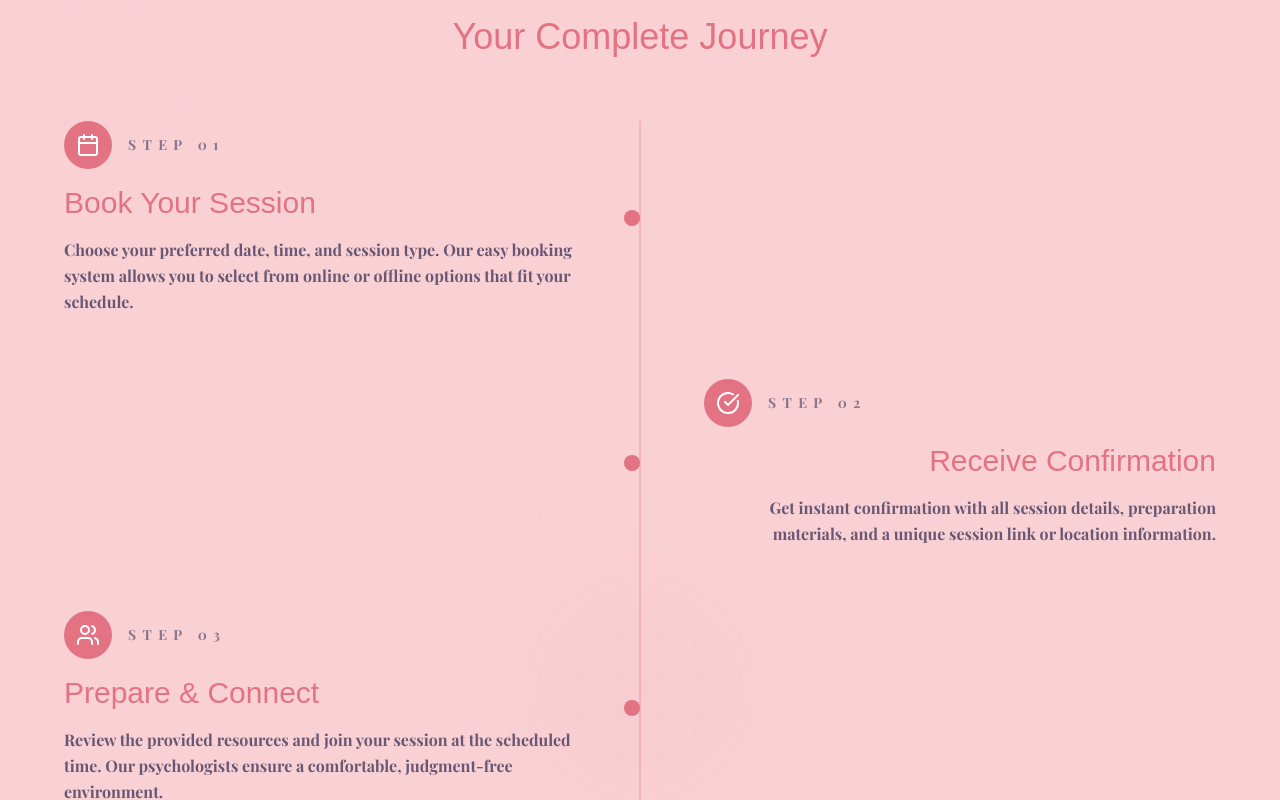
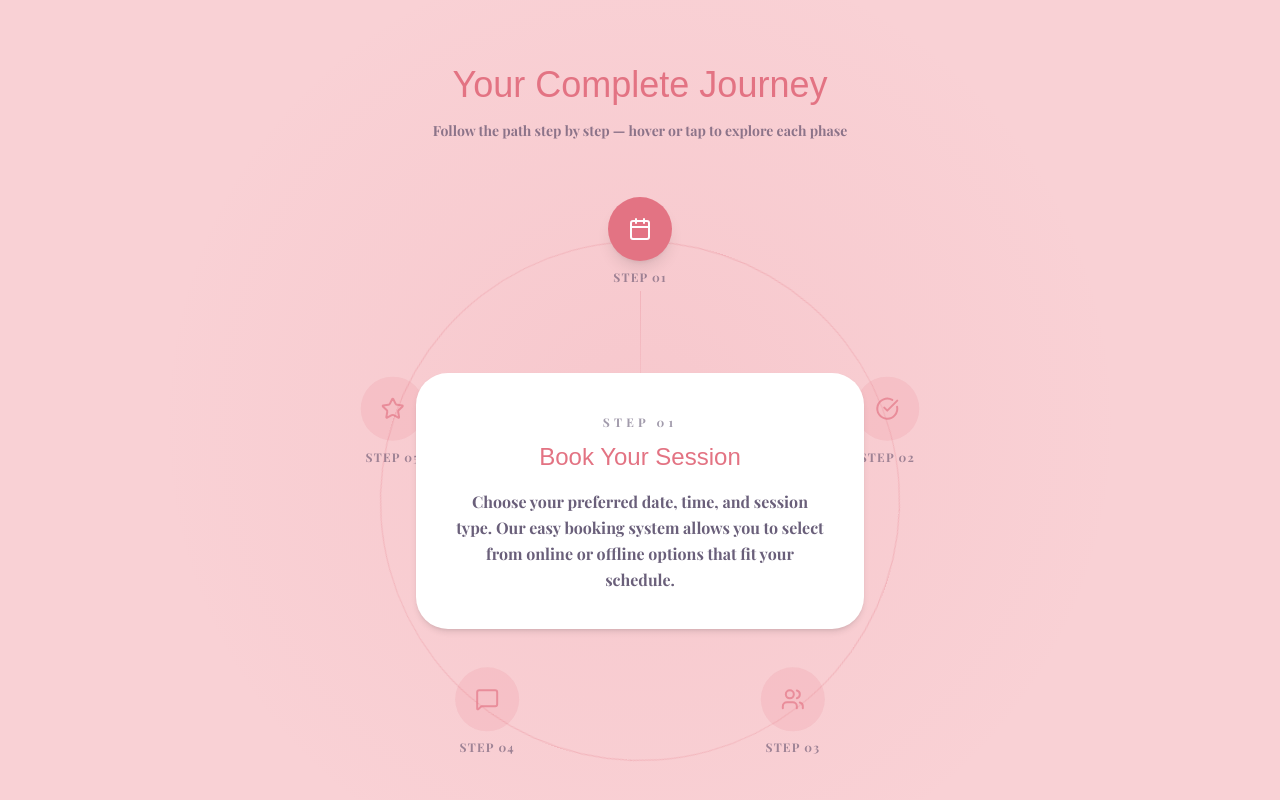
Before and after one commit to ShreyaSVNIT/mindsettler, a Next.js app in the folder frontend/: page /how-it-works in a window 1280 px wide. Shown: the part 420-1220 px from the top of the page. Built offline with nearby package versions, Linux system fonts and the light colour scheme; a web font is replaced by a local one.

Commit message:
jouney section added

```diff
--- a/frontend/components/HowItWorksJourney.tsx
+++ b/frontend/components/HowItWorksJourney.tsx
@@ -1,143 +1,304 @@
+// "use client";
+
+// import { motion } from "framer-motion";
+// import { Calendar, CheckCircle, Users, MessageSquare, Star } from "lucide-react";
+
+// const steps = [
+//   {
+//     step: "01",
+//     title: "Book Your Session",
+//     description: "Choose your preferred date, time, and session type. Our easy booking system allows you to select from online or offline options that fit your schedule.",
+//     icon: Calendar
+//   },
+//   {
+//     step: "02",
+//     title: "Receive Confirmation",
+//     description: "Get instant confirmation with all session details, preparation materials, and a unique session link or location information.",
+//     icon: CheckCircle
+//   },
+//   {
+//     step: "03",
+//     title: "Prepare & Connect",
+//     description: "Review the provided resources and join your session at the scheduled time. Our psychologists ensure a comfortable, judgment-free environment.",
+//     icon: Users
+//   },
+//   {
+//     step: "04",
+//     title: "Engage in Your Session",
+//     description: "Participate in structured psycho-education and support sessions designed to help you understand yourself better and develop coping strategies.",
+//     icon: MessageSquare
+//   },
+//   {
+//     step: "05",
+//     title: "Post-Session Support",
+//     description: "Receive follow-up materials, resources, and the option to schedule additional sessions. Your journey continues with ongoing support.",
+//     icon: Star
+//   }
+// ];
+
+// interface StepProps {
+//   step: string;
+//   title: string;
+//   description: string;
+//   icon: React.ComponentType<{ className?: string }>;
+//   reverse?: boolean;
+// }
+
+// const StepSection: React.FC<StepProps> = ({
+//   step,
+//   title,
+//   description,
+//   icon: Icon,
+//   reverse
+// }) => {
+//   return (
+//     <motion.div
+//       className={`flex items-center ${
+//         reverse ? "justify-end" : "justify-start"
+//       } mb-16`}
+//       initial={{ opacity: 0, x: reverse ? 50 : -50 }}
+//       whileInView={{ opacity: 1, x: 0 }}
+//       transition={{ duration: 0.6 }}
+//       viewport={{ once: true }}
+//     >
+//       <div
+//         className={`max-w-lg ${
+//           reverse ? "text-right" : "text-left"
+//         }`}
+//       >
+//         <div className="flex items-center gap-4 mb-4">
+//           <div className="w-12 h-12 bg-[var(--color-primary)] rounded-full flex items-center justify-center">
+//             <Icon className="w-6 h-6 text-white" />
+//           </div>
+//           <span className="font-body text-sm tracking-[0.45em] opacity-60">
+//             STEP {step}
+//           </span>
+//         </div>
+//         <h3 className="font-title text-3xl text-[var(--color-primary)] mb-4">
+//           {title}
+//         </h3>
+//         <p className="font-body text-[var(--color-text-body)] opacity-80 leading-relaxed">
+//           {description}
+//         </p>
+//       </div>
+//     </motion.div>
+//   );
+// };
+
+// export default function HowItWorksJourney() {
+//   return (
+//     <section className="py-20 px-6 relative overflow-hidden">
+//       {/* Background decorative elements */}
+//       <div className="absolute inset-0 opacity-5">
+//         <div className="absolute top-20 left-10 w-32 h-32 bg-[var(--color-primary)] rounded-full blur-3xl"></div>
+//         <div className="absolute bottom-20 right-10 w-40 h-40 bg-[var(--color-primary)] rounded-full blur-3xl"></div>
+//         <div className="absolute top-1/2 left-1/2 transform -translate-x-1/2 -translate-y-1/2 w-60 h-60 bg-[var(--color-primary)] rounded-full blur-3xl"></div>
+//       </div>
+
+//       {/* Subtle pattern overlay */}
+//       <div className="absolute inset-0 opacity-10">
+//         <svg width="100%" height="100%" xmlns="http://www.w3.org/2000/svg">
+//           <defs>
+//             <pattern id="journey-pattern" x="0" y="0" width="40" height="40" patternUnits="userSpaceOnUse">
+//               <circle cx="20" cy="20" r="1" fill="var(--color-primary)" />
+//             </pattern>
+//           </defs>
+//           <rect width="100%" height="100%" fill="url(#journey-pattern)" />
+//         </svg>
+//       </div>
+
+//       <div className="mx-auto max-w-6xl relative z-10">
+//         <motion.h2
+//           className="font-title text-4xl text-center text-[var(--color-primary)] mb-16"
+//           initial={{ opacity: 0, y: 30 }}
+//           whileInView={{ opacity: 1, y: 0 }}
+//           transition={{ duration: 0.6 }}
+//           viewport={{ once: true }}
+//         >
+//           Your Complete Journey
+//         </motion.h2>
+
+//         {/* Timeline line */}
+//         <div className="absolute left-1/2 transform -translate-x-1/2 w-0.5 bg-gradient-to-b from-[var(--color-primary)] via-[var(--color-primary)] to-transparent opacity-30 h-full hidden md:block"></div>
+
+//         <div className="space-y-8 relative">
+//           {steps.map((step, index) => (
+//             <div key={step.step} className="relative">
+//               {/* Timeline dot */}
+//               <div className="absolute left-1/2 transform -translate-x-1/2 w-4 h-4 bg-[var(--color-primary)] rounded-full hidden md:block" style={{ top: '50%', transform: 'translate(-50%, -50%)' }}>
+//                 <div className="absolute inset-0 bg-[var(--color-primary)] rounded-full animate-ping opacity-20"></div>
+//               </div>
+
+//               <StepSection
+//                 step={step.step}
+//                 title={step.title}
+//                 description={step.description}
+//                 icon={step.icon}
+//                 reverse={index % 2 !== 0}
+//               />
+//             </div>
+//           ))}
+//         </div>
+//       </div>
+//     </section>
+//   );
+// }
+
 "use client";
 
-import { motion } from "framer-motion";
-import { Calendar, CheckCircle, Users, MessageSquare, Star } from "lucide-react";
+import { motion, AnimatePresence } from "framer-motion";
+import { useState } from "react";
+import {
+  Calendar,
+  CheckCircle,
+  Users,
+  MessageSquare,
+  Star,
+} from "lucide-react";
 
 const steps = [
   {
     step: "01",
     title: "Book Your Session",
-    description: "Choose your preferred date, time, and session type. Our easy booking system allows you to select from online or offline options that fit your schedule.",
-    icon: Calendar
+    description:
+      "Choose your preferred date, time, and session type. Our easy booking system allows you to select from online or offline options that fit your schedule.",
+    icon: Calendar,
   },
   {
     step: "02",
     title: "Receive Confirmation",
-    description: "Get instant confirmation with all session details, preparation materials, and a unique session link or location information.",
-    icon: CheckCircle
+    description:
+      "Get instant confirmation with all session details, preparation materials, and a unique session link or location information.",
+    icon: CheckCircle,
   },
   {
     step: "03",
     title: "Prepare & Connect",
-    description: "Review the provided resources and join your session at the scheduled time. Our psychologists ensure a comfortable, judgment-free environment.",
-    icon: Users
+    description:
+      "Review the provided resources and join your session at the scheduled time. Our psychologists ensure a comfortable, judgment-free environment.",
+    icon: Users,
   },
   {
     step: "04",
     title: "Engage in Your Session",
-    description: "Participate in structured psycho-education and support sessions designed to help you understand yourself better and develop coping strategies.",
-    icon: MessageSquare
+    description:
+      "Participate in structured psycho-education and support sessions designed to help you understand yourself better and develop coping strategies.",
+    icon: MessageSquare,
   },
   {
     step: "05",
     title: "Post-Session Support",
-    description: "Receive follow-up materials, resources, and the option to schedule additional sessions. Your journey continues with ongoing support.",
-    icon: Star
-  }
+    description:
+      "Receive follow-up materials, resources, and the option to schedule additional sessions. Your journey continues with ongoing support.",
+    icon: Star,
+  },
 ];
 
-interface StepProps {
-  step: string;
-  title: string;
-  description: string;
-  icon: React.ComponentType<{ className?: string }>;
-  reverse?: boolean;
-}
+export default function GuidedOrbitalJourney() {
+  const [active, setActive] = useState(0);
 
-const StepSection: React.FC<StepProps> = ({
-  step,
-  title,
-  description,
-  icon: Icon,
-  reverse
-}) => {
+  return (
+    <section className="relative py-32 overflow-hidden">
+      {/* Ambient background */}
+      <div className="absolute inset-0 opacity-10">
+        <div className="absolute inset-0 bg-[radial-gradient(circle_at_center,var(--color-primary),transparent_60%)]" />
+      </div>
+
+      <div className="relative max-w-6xl mx-auto">
+        {/* Title */}
+        <h2 className="font-title text-4xl text-center text-[var(--color-primary)] mb-4">
+          Your Complete Journey
+        </h2>
+
+        {/* Helper text */}
+        <p className="font-body text-center text-sm opacity-60 mb-20">
+          Follow the path step by step — hover or tap to explore each phase
+        </p>
+
+        {/* ORBIT SYSTEM */}
+        <div className="relative flex justify-center items-center h-[560px]">
+          {/* Orbit path */}
+          <motion.div
+            className="absolute w-[520px] h-[520px] rounded-full border border-[var(--color-primary)]/30"
+            animate={{ rotate: 360 }}
+            transition={{
+              duration: 120,
+              repeat: Infinity,
+              ease: "linear",
+            }}
+          />
+
+          {/* Step Nodes */}
+          {steps.map((step, i) => {
+            const angle = (360 / steps.length) * i - 90;
+            const radius = 260;
+            const x = Math.cos((angle * Math.PI) / 180) * radius;
+            const y = Math.sin((angle * Math.PI) / 180) * radius;
+            const Icon = step.icon;
+
+            const isActive = active === i;
+
             return (
               <motion.div
-      className={`flex items-center ${
-        reverse ? "justify-end" : "justify-start"
-      } mb-16`}
-      initial={{ opacity: 0, x: reverse ? 50 : -50 }}
-      whileInView={{ opacity: 1, x: 0 }}
-      transition={{ duration: 0.6 }}
-      viewport={{ once: true }}
+                key={step.step}
+                className="absolute flex flex-col items-center"
+                style={{ transform: `translate(${x}px, ${y}px)` }}
+                onMouseEnter={() => setActive(i)}
+                whileHover={{ scale: 1.15 }}
               >
+                {/* Node */}
                 <div
-        className={`max-w-lg ${
-          reverse ? "text-right" : "text-left"
+                  className={`w-16 h-16 rounded-full flex items-center justify-center transition-all duration-300
+                    ${
+                      isActive
+                        ? "bg-[var(--color-primary)] text-white shadow-lg"
+                        : "bg-[var(--color-primary)]/20 text-[var(--color-primary)] opacity-70"
                     }`}
                 >
-        <div className="flex items-center gap-4 mb-4">
-          <div className="w-12 h-12 bg-[var(--color-primary)] rounded-full flex items-center justify-center">
-            <Icon className="w-6 h-6 text-white" />
+                  <Icon className="w-6 h-6" />
                 </div>
-          <span className="font-body text-sm tracking-[0.45em] opacity-60">
-            STEP {step}
+
+                {/* Step number */}
+                <span className="mt-2 font-body text-xs tracking-widest opacity-50">
+                  STEP {step.step}
                 </span>
-        </div>
-        <h3 className="font-title text-3xl text-[var(--color-primary)] mb-4">
-          {title}
-        </h3>
-        <p className="font-body text-[var(--color-text-body)] opacity-80 leading-relaxed">
-          {description}
-        </p>
-      </div>
               </motion.div>
             );
-};
+          })}
 
-export default function HowItWorksJourney() {
-  return (
-    <section className="py-20 px-6 relative overflow-hidden">
-      {/* Background decorative elements */}
-      <div className="absolute inset-0 opacity-5">
-        <div className="absolute top-20 left-10 w-32 h-32 bg-[var(--color-primary)] rounded-full blur-3xl"></div>
-        <div className="absolute bottom-20 right-10 w-40 h-40 bg-[var(--color-primary)] rounded-full blur-3xl"></div>
-        <div className="absolute top-1/2 left-1/2 transform -translate-x-1/2 -translate-y-1/2 w-60 h-60 bg-[var(--color-primary)] rounded-full blur-3xl"></div>
-      </div>
+          {/* Connector beam */}
+          <motion.div
+            className="absolute w-px h-40 bg-gradient-to-b from-[var(--color-primary)] to-transparent"
+            animate={{ opacity: [0.2, 0.5, 0.2] }}
+            transition={{ duration: 3, repeat: Infinity }}
+            style={{
+              transform: `rotate(${(360 / steps.length) * active}deg) translateY(-130px)`,
+            }}
+          />
 
-      {/* Subtle pattern overlay */}
-      <div className="absolute inset-0 opacity-10">
-        <svg width="100%" height="100%" xmlns="http://www.w3.org/2000/svg">
-          <defs>
-            <pattern id="journey-pattern" x="0" y="0" width="40" height="40" patternUnits="userSpaceOnUse">
-              <circle cx="20" cy="20" r="1" fill="var(--color-primary)" />
-            </pattern>
-          </defs>
-          <rect width="100%" height="100%" fill="url(#journey-pattern)" />
-        </svg>
-      </div>
+          {/* CENTER CONTENT */}
+          <AnimatePresence mode="wait">
+            <motion.div
+              key={active}
+              initial={{ opacity: 0, scale: 0.96 }}
+              animate={{ opacity: 1, scale: 1 }}
+              exit={{ opacity: 0, scale: 0.96 }}
+              transition={{ duration: 0.45 }}
+              className="relative z-10 max-w-md bg-white rounded-[32px] px-10 py-9 text-center shadow-md"
+            >
+              <span className="font-body text-xs tracking-[0.35em] opacity-50">
+                STEP {steps[active].step}
+              </span>
 
-      <div className="mx-auto max-w-6xl relative z-10">
-        <motion.h2
-          className="font-title text-4xl text-center text-[var(--color-primary)] mb-16"
-          initial={{ opacity: 0, y: 30 }}
-          whileInView={{ opacity: 1, y: 0 }}
-          transition={{ duration: 0.6 }}
-          viewport={{ once: true }}
-        >
-          Your Complete Journey
-        </motion.h2>
+              <h3 className="font-title text-2xl text-[var(--color-primary)] mt-2 mb-4">
+                {steps[active].title}
+              </h3>
 
-        {/* Timeline line */}
-        <div className="absolute left-1/2 transform -translate-x-1/2 w-0.5 bg-gradient-to-b from-[var(--color-primary)] via-[var(--color-primary)] to-transparent opacity-30 h-full hidden md:block"></div>
-
-        <div className="space-y-8 relative">
-          {steps.map((step, index) => (
-            <div key={step.step} className="relative">
-              {/* Timeline dot */}
-              <div className="absolute left-1/2 transform -translate-x-1/2 w-4 h-4 bg-[var(--color-primary)] rounded-full hidden md:block" style={{ top: '50%', transform: 'translate(-50%, -50%)' }}>
-                <div className="absolute inset-0 bg-[var(--color-primary)] rounded-full animate-ping opacity-20"></div>
-              </div>
-
-              <StepSection
-                step={step.step}
-                title={step.title}
-                description={step.description}
-                icon={step.icon}
-                reverse={index % 2 !== 0}
-              />
-            </div>
-          ))}
+              <p className="font-body text-[var(--color-text-body)] opacity-80 leading-relaxed">
+                {steps[active].description}
+              </p>
+            </motion.div>
+          </AnimatePresence>
         </div>
       </div>
     </section>
```
Lines whose indentation alone changed are shown as unchanged.
